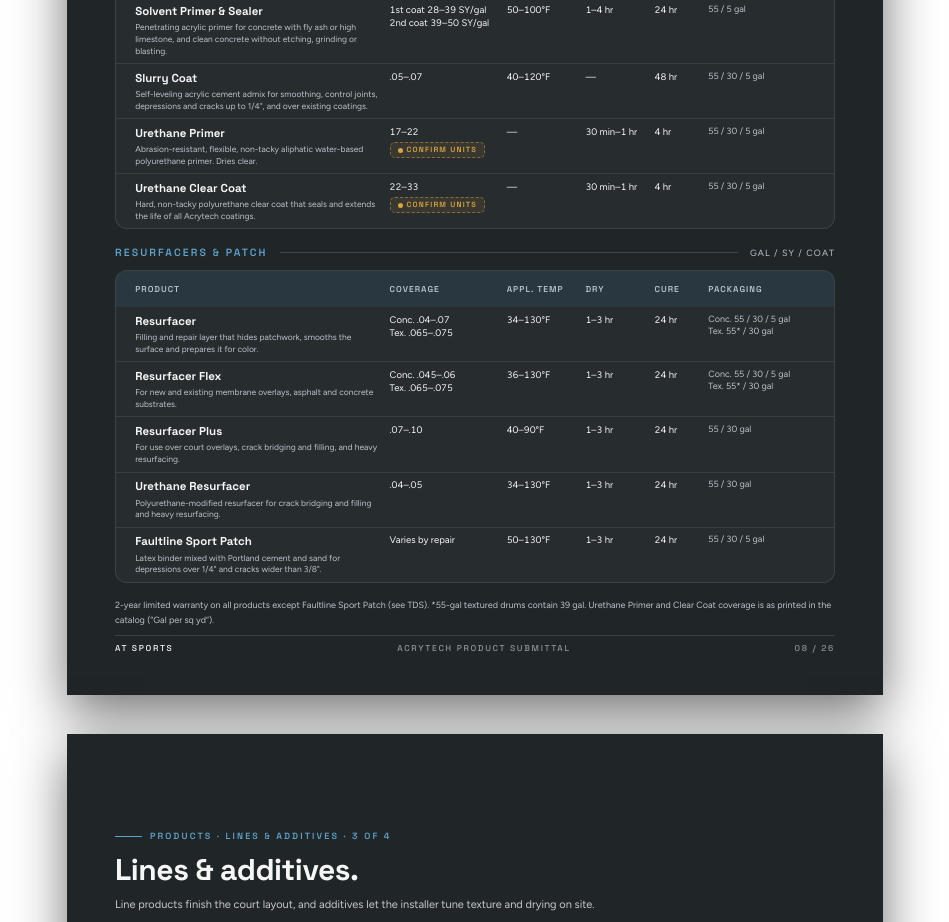
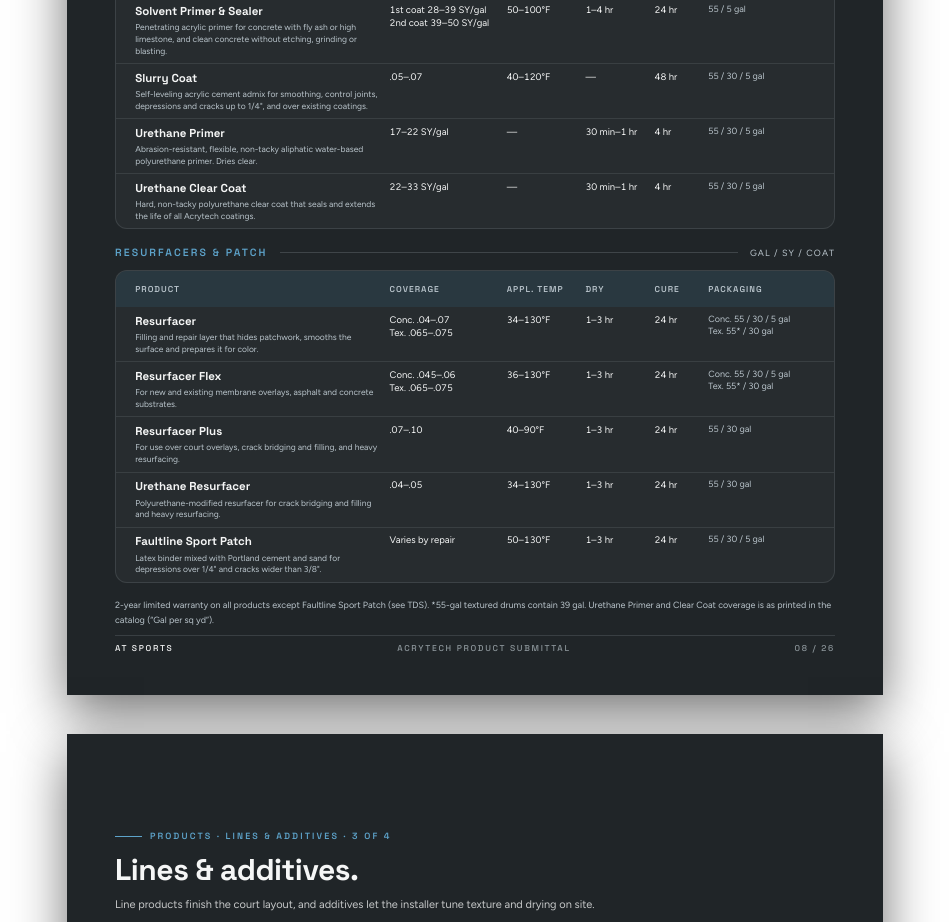
Before and after one commit to ATSports95/Submittal-Template, a Next.js app: page /acrytech in a window 1280 px wide. Shown: the part 8140-9062 px from the top of the page, without its empty margins (165-1114 px from the left). Built offline with nearby package versions, Linux system fonts and the light colour scheme.

Commit message:
Set urethane primer and clear coat coverage in SY/gal

```diff
--- a/components/submittal/acrytech-pages.tsx
+++ b/components/submittal/acrytech-pages.tsx
@@ -241,8 +241,8 @@ const PRIMERS: Product[] = [
   { name: 'Latex-Based Primer & Sealer', d: 'SBR latex that waterproofs the substrate and blocks efflorescence and asphalt impurities. Can go on green concrete 3–7 days after the pour.', coverage: '.05–.07', temp: '34–130°F', dry: '3 hr', cure: '—', pack: '55 / 30 / 5 gal' },
   { name: 'Solvent Primer & Sealer', d: 'Penetrating acrylic primer for concrete with fly ash or high limestone, and clean concrete without etching, grinding or blasting.', coverage: <>1st coat 28–39 SY/gal<br />2nd coat 39–50 SY/gal</>, temp: '50–100°F', dry: '1–4 hr', cure: '24 hr', pack: '55 / 5 gal' },
   { name: 'Slurry Coat', d: 'Self-leveling acrylic cement admix for smoothing, control joints, depressions and cracks up to 1/4", and over existing coatings.', coverage: '.05–.07', temp: '40–120°F', dry: '—', cure: '48 hr', pack: '55 / 30 / 5 gal' },
-  { name: 'Urethane Primer', d: 'Abrasion-resistant, flexible, non-tacky aliphatic water-based polyurethane primer. Dries clear.', coverage: '17–22', temp: '—', dry: '30 min–1 hr', cure: '4 hr', pack: '55 / 30 / 5 gal', flag: 'Confirm units' },
-  { name: 'Urethane Clear Coat', d: 'Hard, non-tacky polyurethane clear coat that seals and extends the life of all Acrytech coatings.', coverage: '22–33', temp: '—', dry: '30 min–1 hr', cure: '4 hr', pack: '55 / 30 / 5 gal', flag: 'Confirm units' },
+  { name: 'Urethane Primer', d: 'Abrasion-resistant, flexible, non-tacky aliphatic water-based polyurethane primer. Dries clear.', coverage: '17–22 SY/gal', temp: '—', dry: '30 min–1 hr', cure: '4 hr', pack: '55 / 30 / 5 gal' },
+  { name: 'Urethane Clear Coat', d: 'Hard, non-tacky polyurethane clear coat that seals and extends the life of all Acrytech coatings.', coverage: '22–33 SY/gal', temp: '—', dry: '30 min–1 hr', cure: '4 hr', pack: '55 / 30 / 5 gal' },
 ]
 
 const RESURFACERS: Product[] = [
```
